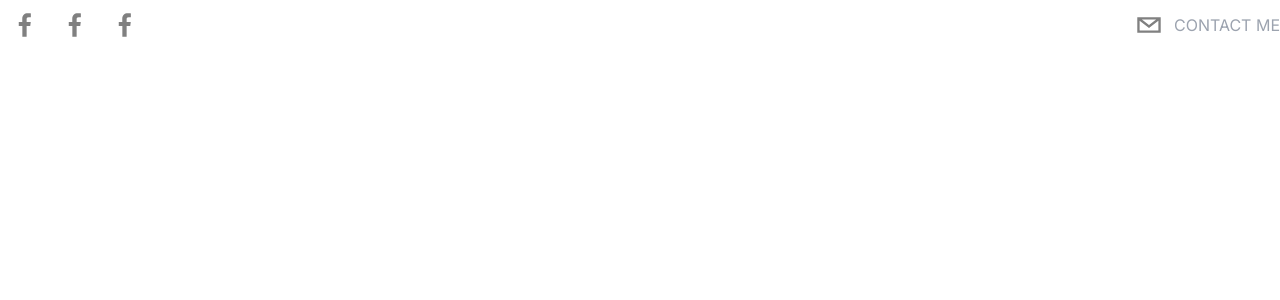
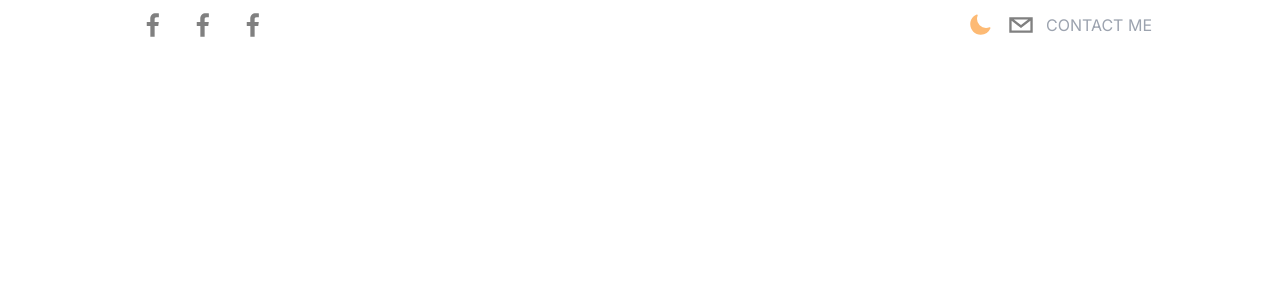
Before and after one commit to Jiayii03/my-portfolio-website, a Next.js app: page / in a window 1280 px wide. Shown: the top 300 px of the page. Built offline with nearby package versions, Linux system fonts and the light colour scheme.

Commit message:
Successfully implemented dark theme with next-themes

```diff
--- a/package.json
+++ b/package.json
@@ -11,10 +11,13 @@
   "dependencies": {
     "@emotion/react": "^11.11.1",
     "@emotion/styled": "^11.11.0",
+    "@heroicons/react": "^2.0.18",
     "@mui/icons-material": "^5.14.14",
     "@mui/material": "^5.14.14",
     "@reduxjs/toolkit": "^1.9.7",
+    "heroicons-react": "^1.4.1",
     "next": "13.5.6",
+    "next-themes": "^0.2.1",
     "react": "^18",
     "react-dom": "^18",
     "react-redux": "^8.1.3",
--- a/src/app/layout.tsx
+++ b/src/app/layout.tsx
@@ -1,22 +1,26 @@
-import type { Metadata } from 'next'
-import { Inter } from 'next/font/google'
-import './globals.css'
+import type { Metadata } from "next";
+import { Inter } from "next/font/google";
+import "./globals.css";
+import Providers from "@/util/Providers";
 
-const inter = Inter({ subsets: ['latin'] })
+const inter = Inter({ subsets: ["latin"] });
 
 export const metadata: Metadata = {
-  title: 'Jay\'s Portfolio',
-  description: 'Generated by create next app',
-}
+  title: "Jay's Portfolio",
+  description: "Generated by create next app",
+};
 
 export default function RootLayout({
   children,
 }: {
-  children: React.ReactNode
+  children: React.ReactNode;
 }) {
   return (
     <html lang="en">
-      <body className={inter.className}>{children}</body>
+      <body className={inter.className}>
+        <Providers>{children}</Providers>
+        {/* {children} */}
+      </body>
     </html>
-  )
+  );
 }
--- a/src/components/Header.tsx
+++ b/src/components/Header.tsx
@@ -1,18 +1,18 @@
+"use client";
+
 import React from "react";
 import { SocialIcon } from "react-social-icons";
-import {
-  DarkModeOutlined,
-  LightMode,
-  LightModeOutlined,
-} from "@mui/icons-material";
+import { SunIcon, MoonIcon } from "@heroicons/react/24/solid";
+import { useTheme } from "next-themes";
+import { BeakerIcon } from "@heroicons/react/20/solid";
 
 type Props = {};
 
 export default function Header({}: Props) {
-
+  const { theme, setTheme } = useTheme();
 
   return (
-    <header className="sticky top-0 flex justify-between max-w-7xl mx-auto">
+    <header className="sticky top-0 flex justify-between max-w-5xl mx-auto">
       {/* LEFT SIDE OF HEADER */}
       <div className="flex flex-row items-center">
         {/* SOCIAL ICONS */}
@@ -31,12 +31,20 @@ export default function Header({}: Props) {
           fgColor="gray"
           bgColor="transparent"
         />
-
-
       </div>
 
+      <div className="flex flex-row items-center">
+        <button onClick={() => setTheme(theme === "dark" ? "light" : "dark")} className="w-7">
+          {theme === "dark" ? (
+            <SunIcon className="text-orange-300 h-6 w-6" />
+          ) : (
+            <MoonIcon className="text-orange-300 h-6 w-6" />
+          )}
+        </button>
         {/* RIGHT SIDE OF HEADER */}
         <div className="flex flex-row items-center text-gray-300 cursor-pointer">
+          {/* Theme toggle button here */}
+
           <SocialIcon
             className="cursor-pointer"
             network="email"
@@ -48,6 +56,7 @@ export default function Header({}: Props) {
             Contact me
           </p>
         </div>
+      </div>
     </header>
   );
 }
--- /dev/null
+++ b/src/util/Providers.jsx
@@ -0,0 +1,11 @@
+'use client'
+import { ThemeProvider } from 'next-themes'
+
+function Providers({ children }) {
+  return (
+    // If your Next.js app uses a class to style the page based on the theme, change the attribute prop to class
+    <ThemeProvider attribute='class' enableSystem={false}>{children} </ThemeProvider>
+  )
+}
+
+export default Providers
--- a/tailwind.config.ts
+++ b/tailwind.config.ts
@@ -7,6 +7,7 @@ const config: Config = {
     './src/app/**/*.{js,ts,jsx,tsx,mdx}',
     './src/components/*.{js,ts,jsx,tsx,mdx}',
   ],
+  darkMode: 'class',
   theme: {
     extend: {
       backgroundImage: {
```
Also changed, not shown: 2 other files (tests, documents, lock files or other folders). Lines whose indentation alone changed are shown as unchanged.
